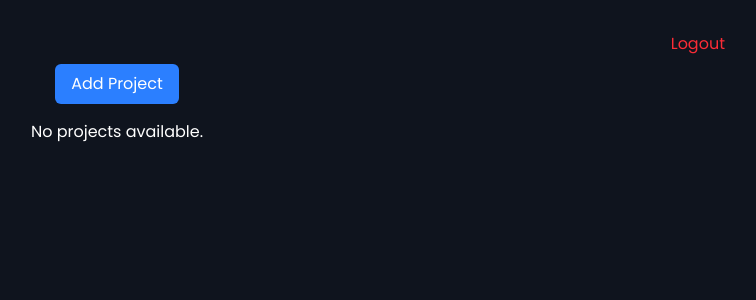
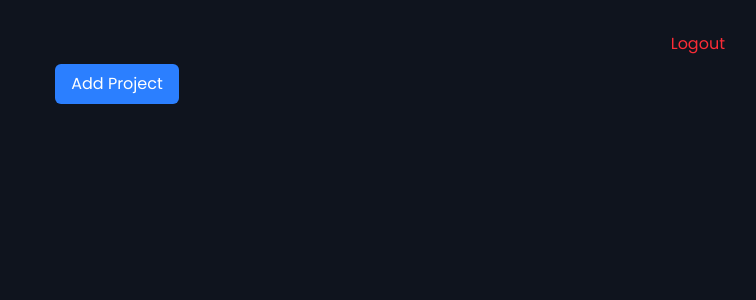
Before and after one commit to Luka2Lkay/DevLink, a React (Vite) app in the folder frontend/: page /feed in a window 1280 px wide. Shown: the top 300 px of the page, without its empty margins (523-1279 px from the left). Built offline with nearby package versions, Linux system fonts and the light colour scheme.

Commit message:
comment code

```diff
--- a/frontend/src/components/feed/feed.jsx
+++ b/frontend/src/components/feed/feed.jsx
@@ -89,7 +89,7 @@ function Feed() {
           {loading && projects.length === 0 && <CircularProgress className="mt-2" role="progressbar" />}
         </div>
 
-        {!loading && projects.length !== 0 ? (
+        {/* {!loading && projects.length !== 0 ? (
           projects.map((project, index) => (
             <Project key={`${project.id}-${index}`} project={project} handleEditClick={() => handleEditClick(project)} handleDeleteClick={() => handleDeleteClick(project)} />
           ))
@@ -97,7 +97,7 @@ function Feed() {
         ) : (
           <p className="text-white">No projects available.</p>
         )
-        }
+        } */}
       </div>
       <div>
         {
```
